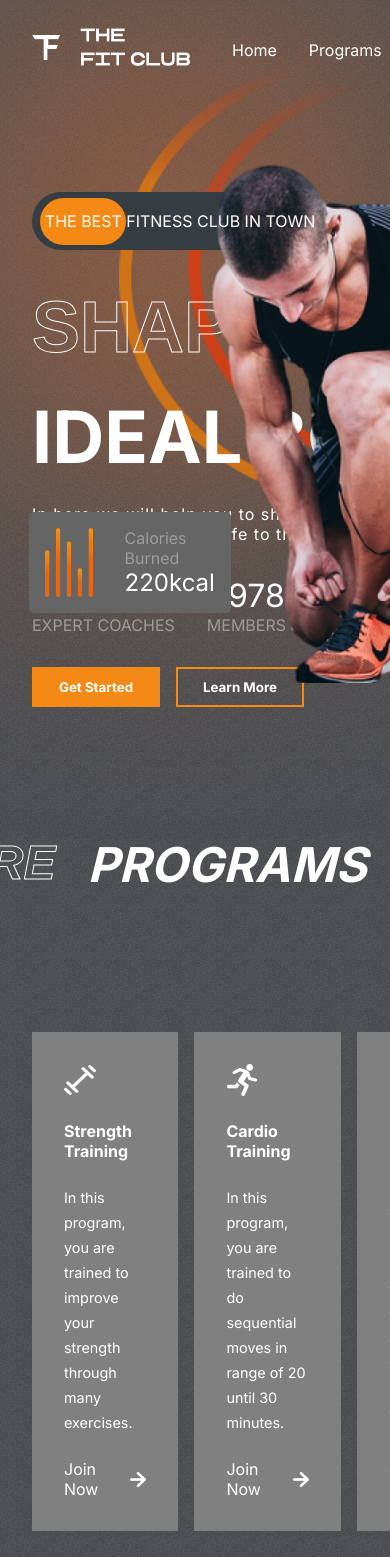
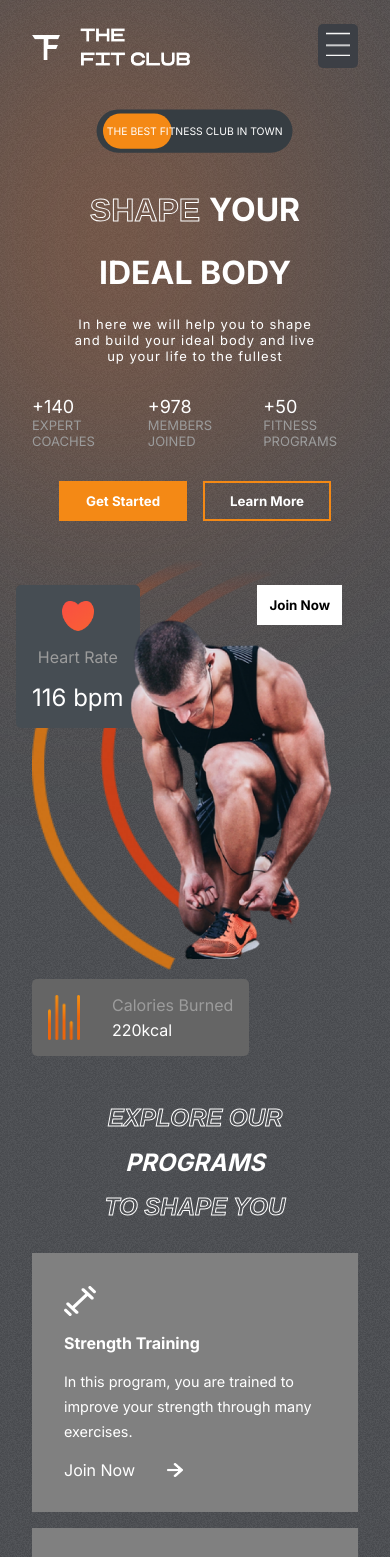
Before and after one commit to Vysint/React-FitClub, a React (Create React App) app: page / in a window 390 px wide. Shown: the top 1557 px of the page. Built offline with nearby package versions, Linux system fonts and the light colour scheme.

Commit message:
Added Media Quaery for small devices

```diff
--- a/package.json
+++ b/package.json
@@ -12,6 +12,7 @@
     "react": "^18.2.0",
     "react-dom": "^18.2.0",
     "react-scripts": "5.0.1",
+    "react-scroll": "^1.8.7",
     "web-vitals": "^2.1.4"
   },
   "scripts": {
--- a/src/components/Header/Header.css
+++ b/src/components/Header/Header.css
@@ -16,3 +16,16 @@
     cursor: pointer;
     color: var(--orange);
 }
+/* MEDIA QUERIES (small screens) */
+@media screen  and (max-width: 768px){
+    .header>:nth-child(2){
+        position: fixed;
+        right: 2rem;
+        z-index: 99;
+    }
+    .header-menu{
+        flex-direction: column;
+        background-color: var(--appColor);
+        padding: 2rem;
+    }
+}
--- a/src/components/Header/Header.jsx
+++ b/src/components/Header/Header.jsx
@@ -1,17 +1,40 @@
 import Logo from "../../assets/logo.png";
+import Bars from "../../assets/bars.png";
+import {Link} from 'react-scroll';
 import "./Header.css";
+import { useState } from "react";
 
 const Header = () => {
+  const mobile = window.innerWidth <= 768 ? true : false;
+  const [menuOpened, setMenuOpened] = useState(false);
   return (
     <div className="header">
-      <img src={Logo} alt="Logo" className="logo"/>
-      <ul className="header-menu">
-        <li>Home</li>
-        <li>Programs</li>
-        <li>Why Us</li>
-        <li>Plans</li>
-        <li>Testimonials</li>
-      </ul>
+      <img src={Logo} alt="Logo" className="logo" />
+      {menuOpened === false && mobile === true ? (
+        <div
+          style={{
+            backgroundColor: "var(--appColor)",
+            padding: "0.5rem",
+            borderRadius: "5px",
+          }}
+
+          onClick = {() => setMenuOpened(true)}
+        >
+          <img
+            src={Bars}
+            alt=""
+            style={{ width: "1.5rem", height: "1.5rem" }}
+          />
+        </div>
+      ) : (
+        <ul className="header-menu">
+          <li onClick = {() => setMenuOpened(false)}>Home</li>
+          <li onClick = {() => setMenuOpened(false)}>Programs</li>
+          <li onClick = {() => setMenuOpened(false)}>Why Us</li>
+          <li onClick = {() => setMenuOpened(false)}>Plans</li>
+          <li onClick = {() => setMenuOpened(false)}>Testimonials</li>
+        </ul>
+      )}
     </div>
   );
 };
--- a/src/components/Hero.css
+++ b/src/components/Hero.css
@@ -166,3 +166,71 @@
     left: 0;
 
 }
+
+/* MEDIA QUERIES */
+@media screen and (max-width: 768px){
+    .hero{
+        flex-direction: column;
+    }
+    .hero-blur{
+        width: 14rem;
+    }
+    .the-best-ad{
+        margin-top: 0;
+        font-size: small;
+        align-self: center;
+        transform: scale(0.8);
+    }
+    .hero-text{
+        font-size:xx-large ;
+        align-items: center;
+        justify-content: center;
+    }
+    .hero-text > div:nth-of-type(3){
+        font-size: small;
+        font-weight: 200;
+        letter-spacing: 1px;
+        text-align: center;
+    }
+    .hero-buttons{
+        justify-content: center;
+    }
+    .figures > div > span:nth-of-type(1){
+        font-size: large;
+    }
+    .figures > div >span:nth-of-type(2){
+        font-size: small;
+    }
+    .right-h{
+        position: relative;
+        background: none;
+    }
+    .heart-rate{
+        left: 1rem;
+        top: 2rem;
+    }
+    .calories{
+        position: relative;
+        top: 5rem;
+        left: 2rem;
+    }
+    .calories>img{
+        width: 2rem;
+    }
+    .calories > div >:nth-of-type(2){
+        color: white;
+        font-size: 1rem;
+    }
+    .hero-image{
+        position: relative;
+        width: 15rem;
+        left: 7rem;
+        top: 4rem;
+        align-self: center;
+    }
+    .hero-image-back{
+        width: 15rem;
+        left: 2rem;
+        top: 0rem;
+    }
+}
--- a/src/components/Hero.jsx
+++ b/src/components/Hero.jsx
@@ -8,6 +8,7 @@
 
 const Hero = () => {
   const transition = {type:'spring', duration:3}
+  const mobile  = window.innerWidth <= 768  ? true : false;
   return (
     <div className="hero">
       <div className="blur hero-blur"></div>
@@ -16,7 +17,7 @@
         {/* the best ad */}
         <div className="the-best-ad">
           <motion.div
-          initial = {{left: '200px'}}
+          initial = {{left:  mobile ? '178px' : '238px'}}
           whileInView = {{left: '8px'}}
           transition = {{...transition, type:'tween'}}
           ></motion.div>
--- a/src/components/Join/Join.css
+++ b/src/components/Join/Join.css
@@ -45,3 +45,18 @@
     background-color: var(--orange);
     color: #fff;
 }
+
+/* MEDIA QUERIES (small screens) */
+@media screen and (max-width: 768px){
+    .join{
+        flex-direction: column;
+        gap: 1rem;
+    }
+    .left-j{
+        font-size: xx-large;
+        flex-direction: column;
+    }
+    .right-j{
+        padding: 2rem;
+    }
+}
--- a/src/components/Plans/Plans.css
+++ b/src/components/Plans/Plans.css
@@ -74,3 +74,13 @@
 .plans>:nth-child(2)>button{
     color: var(--orange);
 }
+
+/* 'MEDIA QUERIES (small screens) */
+@media  screen and (max-width: 768px) {
+    .plans{
+        flex-direction: column;
+    }
+    .plans>:nth-child(2){
+        transform: none;
+    }
+}
--- a/src/components/Plans/Plans.jsx
+++ b/src/components/Plans/Plans.jsx
@@ -21,7 +21,7 @@
             <span>${plan.price}</span>
             <div className="features">
               {plan.features.map((feature, index) => (
-                <div className="feature">
+                <div className="feature" key = {index}>
                   <img src={whiteTick} alt="" />
                   <span key={index}>{feature}</span>
                 </div>
--- a/src/components/Programs/Programs.css
+++ b/src/components/Programs/Programs.css
@@ -53,3 +53,18 @@
     background: var(--planCard);
     cursor: pointer;
 }
+
+/* MEDIA QUAERIES (small screens) */
+@media screen and (max-width: 768px){
+    .programs-header{
+        flex-direction: column;
+        gap: 1rem;
+        font-size: x-large;
+        align-items: center;
+        justify-content: center;
+        margin-top: 2rem;
+    }
+    .program-categories{
+        flex-direction: column;
+    }
+}
--- a/src/components/Reasons/Reasons.css
+++ b/src/components/Reasons/Reasons.css
@@ -72,3 +72,29 @@
 .partners>img{
     width: 2.5rem;
 }
+
+/* MEDIA QUERIES (small screens) */
+@media screen and (max-width: 768px){
+    .reasons{
+        flex-direction: column;
+    }
+    .left-r{
+        grid-auto-rows: auto;
+        overflow: hidden;
+    }
+    .left-r > :nth-child(1){
+        width: 7rem;
+        height: 17rem;
+    }
+    .left-r > :nth-child(2){
+        width: 15rem;
+        height: 10rem;
+    }
+    .left-r > :nth-child(3){
+        width: 7rem;
+    }
+    .left-r > :nth-child(4){
+        width: 7rem;
+        height: 6rem;
+    }
+}
--- a/src/components/Testimonials/Testimonials.css
+++ b/src/components/Testimonials/Testimonials.css
@@ -66,3 +66,36 @@
     width: 1.5rem;
     cursor: pointer;
 }
+
+/* MEDIA QUERIES (small screens) */
+@media screen and (max-width: 768px){
+    .testimonials{
+        flex-direction: column;
+    }
+    .left-t>:nth-child(2),
+    .left-t>:nth-child(3){
+        font-size: xx-large;
+    }
+    .right-t{
+        display: flex;
+        flex-direction: column;
+        align-items: center;
+        justify-content: center;
+        gap: 2rem;
+    }
+    .right-t>div{
+        position: relative;
+        display: none;
+    }
+    .right-t>img{
+        top: 0;
+        right: 0;
+        position: relative;
+        align-self: center;
+    }
+    .right-t>:last-child{
+        display: block;
+        bottom: 0;
+        left: 0;
+    }
+}
```
Also changed, not shown: 1 other file (tests, documents, lock files or other folders).
